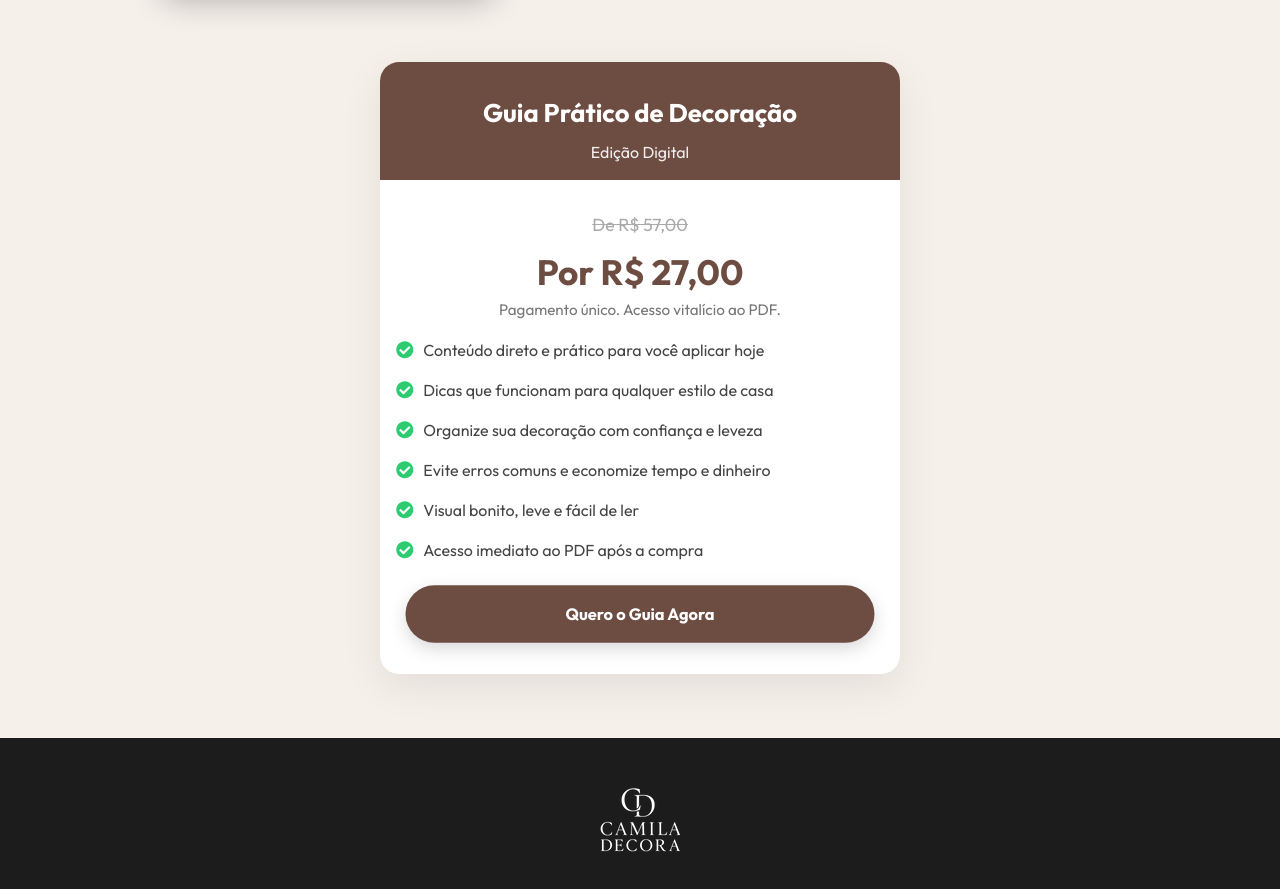
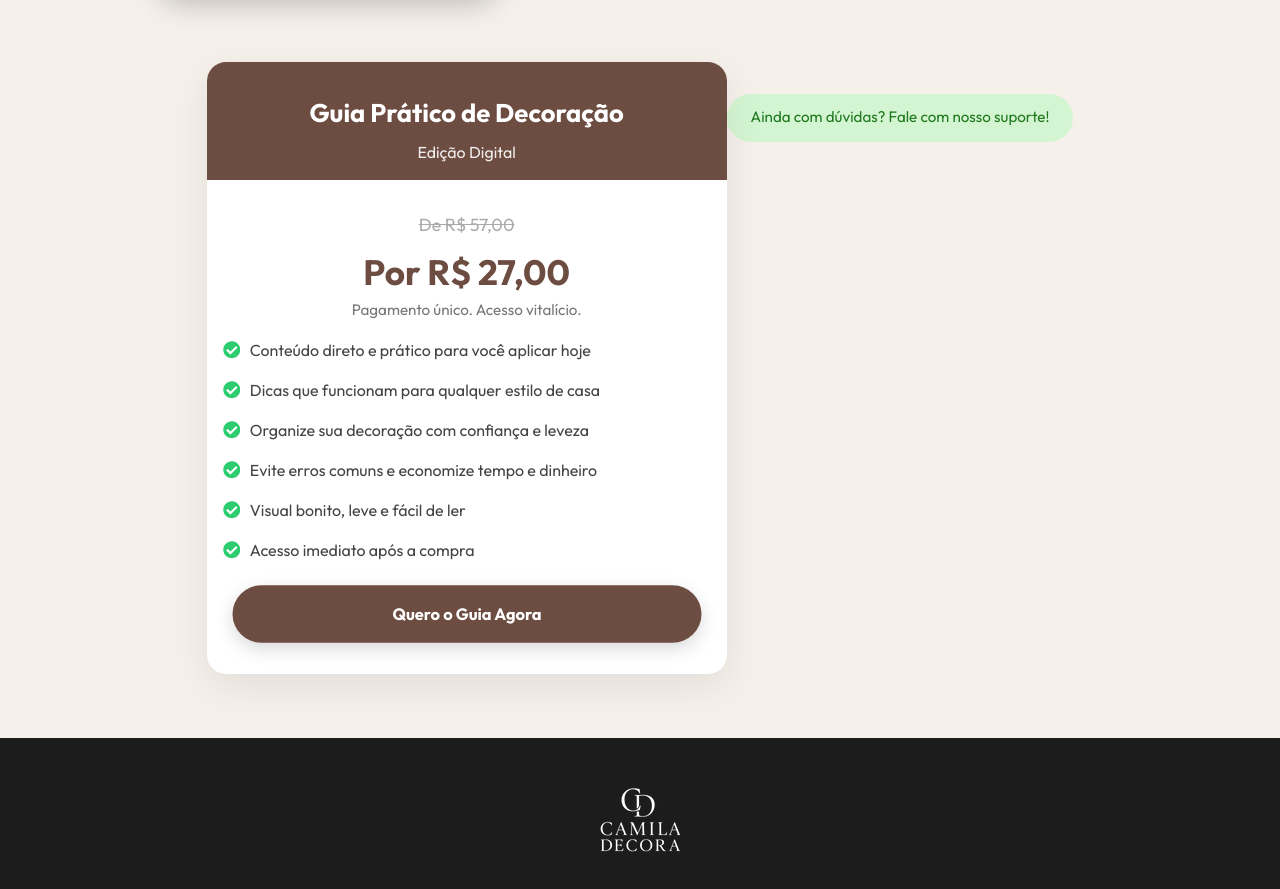
Before and after one commit to Yasminlino/ebookDecoracao, a React (Vite) app: page / in a window 1280 px wide. Shown: the part 3492-4381 px from the top of the page. Built offline with nearby package versions, Linux system fonts and the light colour scheme; a web font is replaced by a local one.

Commit message:
adiciona botão whatsapp

```diff
--- a/src/pages/ChamadaFinal/chamadaFinal.css
+++ b/src/pages/ChamadaFinal/chamadaFinal.css
@@ -127,6 +127,45 @@
   box-shadow: 0 8px 22px rgba(0, 0, 0, 0.25);
 }
 
+.botoes-container {
+  display: flex;
+  flex-direction: column;
+  align-items: center;
+  gap: 1rem; /* espaçamento entre os botões */
+  margin-top: 2rem;
+}
+
+.botao-principal {
+  background-color: #5b3b2f; /* marrom escuro */
+  color: #ffffff;
+  padding: 1rem 2rem;
+  font-size: 1rem;
+  border: none;
+  border-radius: 25px;
+  cursor: pointer;
+  transition: background-color 0.3s ease;
+  box-shadow: 0 4px 10px rgba(0, 0, 0, 0.2);
+}
+
+.botao-principal:hover {
+  background-color: #42281f;
+}
+
+.botao-suporte {
+  background-color: #d4f5d2; /* verde suave */
+  color: #1f7a1f;
+  padding: 0.8rem 1.5rem;
+  font-size: 0.95rem;
+  border-radius: 25px;
+  text-decoration: none;
+  transition: background-color 0.3s ease;
+}
+
+.botao-suporte:hover {
+  background-color: #c0ebbe;
+}
+
+
 /* Gatilho visual adicional (pulsar leve no carregamento) */
 @keyframes pulse {
   0% { transform: scale(1); }
--- a/src/pages/ChamadaFinal/chamadaFinal.jsx
+++ b/src/pages/ChamadaFinal/chamadaFinal.jsx
@@ -15,7 +15,7 @@ export default function ChamadaFinal({ timeLeft }) {
     "Organize sua decoração com confiança e leveza",
     "Evite erros comuns e economize tempo e dinheiro",
     "Visual bonito, leve e fácil de ler",
-    "Acesso imediato ao PDF após a compra",
+    "Acesso imediato após a compra",
   ];
 
   const linkDeCheckout = "https://chk.eduzz.com/8WPAAEPYWP";
@@ -37,7 +37,7 @@ export default function ChamadaFinal({ timeLeft }) {
           ) : (
             <span className="preco-normal">R$ 57,00</span>
           )}
-          <p className="pagamento-unico">Pagamento único. Acesso vitalício ao PDF.</p>
+          <p className="pagamento-unico">Pagamento único. Acesso vitalício.</p>
         </div>
 
         <ul className="chamadaFinal_lista">
@@ -63,6 +63,12 @@ export default function ChamadaFinal({ timeLeft }) {
           Quero o Guia Agora
         </a>
       </div>
+      <div class="botoes-container">
+        <a href="https://wa.me/5511999999999" class="botao-suporte">
+          Ainda com dúvidas? Fale com nosso suporte!
+        </a>
+      </div>
+
     </section>
   );
 }
```
